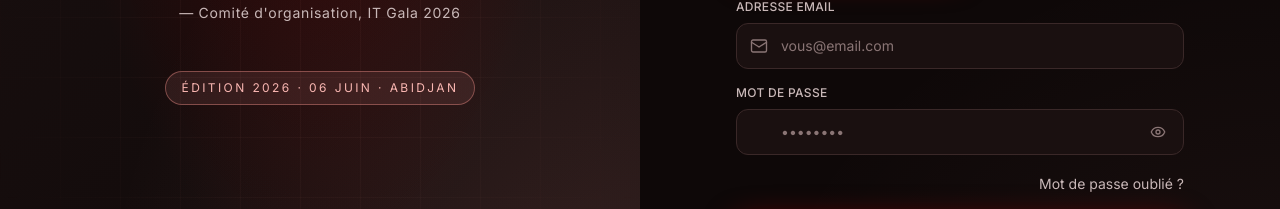
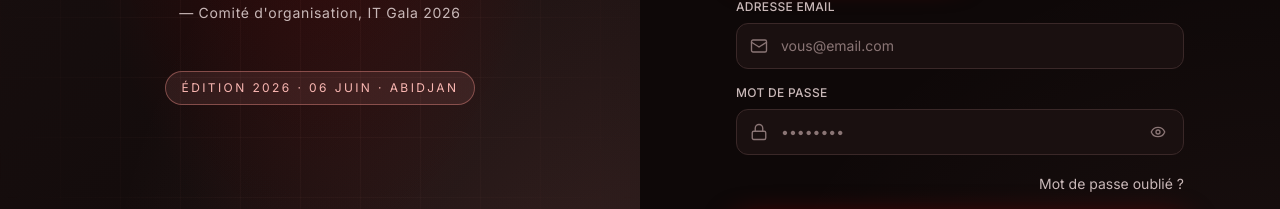
Before and after one commit to Jeffassa/it-gala-2026, a React (Vite) app in the folder frontend/: page /login in a window 1280 px wide. Shown: the part 403-612 px from the top of the page. Built offline with nearby package versions, Linux system fonts and the light colour scheme; no server answers; the HTML template or start-up script is replaced by a standard one; a web font is replaced by a local one.

Commit message:
fix: ensure padlock icons are visible above password inputs

```diff
--- a/frontend/src/pages/Login.tsx
+++ b/frontend/src/pages/Login.tsx
@@ -204,7 +204,7 @@ function Field({ label, Icon, children }: { label: string; Icon: any; children:
     <div>
       <label className="label">{label}</label>
       <div className="relative">
-        <span className="absolute left-3.5 top-1/2 -translate-y-1/2 text-ink-faint">
+        <span className="absolute left-3.5 top-1/2 -translate-y-1/2 text-ink-faint z-10 pointer-events-none">
           <Icon size={18} strokeWidth={1.8} />
         </span>
         {children}
--- a/frontend/src/pages/ResetPassword.tsx
+++ b/frontend/src/pages/ResetPassword.tsx
@@ -111,7 +111,7 @@ export default function ResetPasswordPage() {
                 <div>
                   <label className="label">Nouveau mot de passe</label>
                   <div className="relative group">
-                    <span className="absolute left-3.5 top-1/2 -translate-y-1/2 text-ink-faint">
+                    <span className="absolute left-3.5 top-1/2 -translate-y-1/2 text-ink-faint z-10 pointer-events-none">
                       <Lock size={18} strokeWidth={1.8} />
                     </span>
                     <input
@@ -137,7 +137,7 @@ export default function ResetPasswordPage() {
                 <div>
                   <label className="label">Confirmer le mot de passe</label>
                   <div className="relative group">
-                    <span className="absolute left-3.5 top-1/2 -translate-y-1/2 text-ink-faint">
+                    <span className="absolute left-3.5 top-1/2 -translate-y-1/2 text-ink-faint z-10 pointer-events-none">
                       <Lock size={18} strokeWidth={1.8} />
                     </span>
                     <input
```
